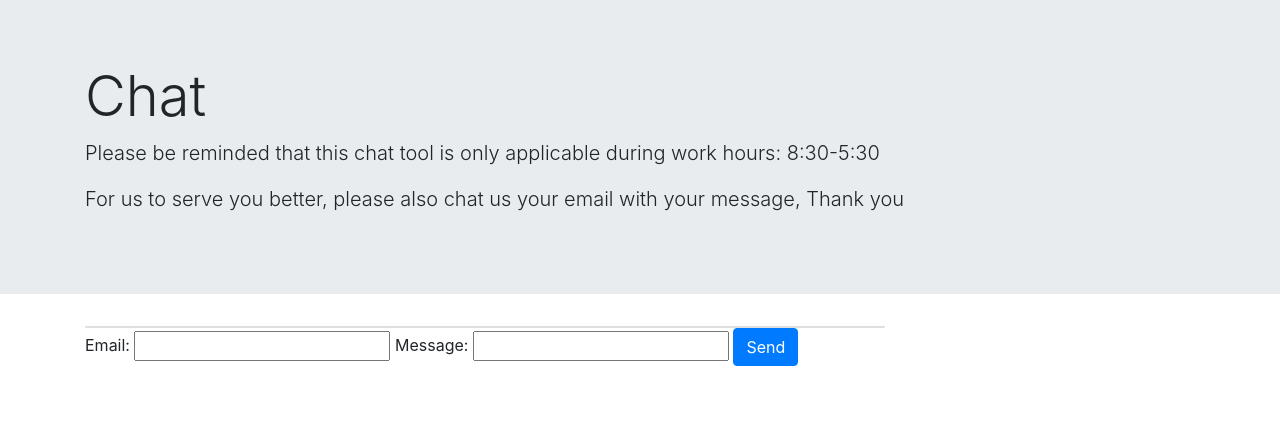
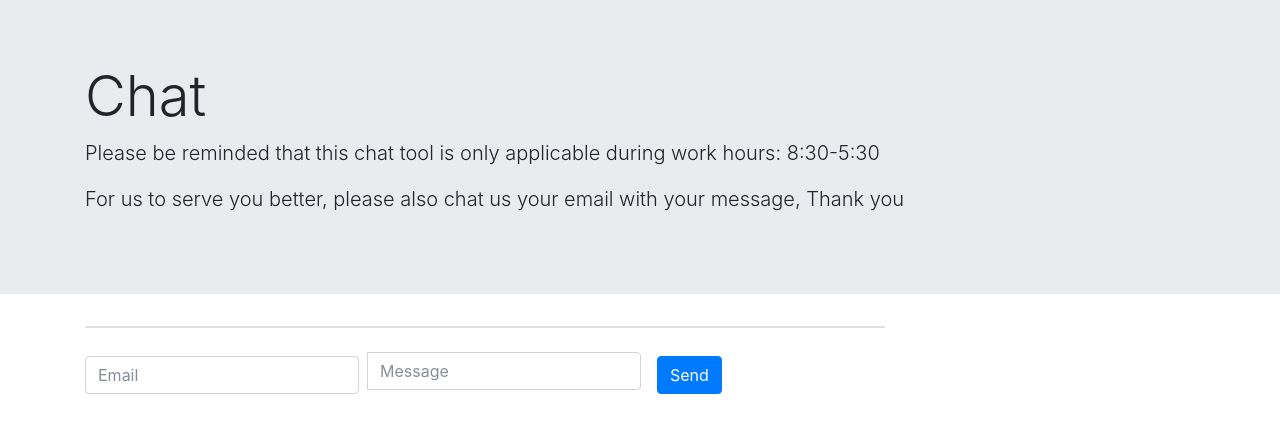
Before and after one commit to zobeltran/isproj2-fcth-crm, a Flask app: template app/promo/templates/chat.html in a window 1280 px wide. Shown: the part 57-490 px from the top of the page. Run offline with Flask 2, Linux system fonts and the light colour scheme; the template is opened without the code that fills it, so the values that code supplies are empty; some libraries are stand-ins or nearby versions.

Commit message:
Fixed Chat message box

```diff
--- a/app/promo/templates/chat.html
+++ b/app/promo/templates/chat.html
@@ -1,7 +1,7 @@
 {% extends 'layout.html' %}
 
 <!-- Title -->
-{% block title %} Packages {% endblock %}
+{% block title %} Chat Room {% endblock %}
 
 <!-- Navbar Block -->
 {% block navbar %}
@@ -81,8 +81,16 @@
     <div class="card" style="width: 50rem;">
         <ul class="list-group list-group-flush" id="message"></ul>
     </div>
-    Email: <input type="text" id="name">
-    Message: <input type="text" id="myMessage">
-    <button class="btn btn-primary" id="sendbutton">Send</button>
+    <br>
+    <div class="form-inline">
+        <label class="sr-only">Email:</label>
+        <input type="text" class="form-control mb-2 mr-sm-2" id="name" placeholder="Email">
+
+        <div class="input-group mb-2 mr-sm-2">
+            <label class="sr-only">Message:</label>
+            <input type="text" class="form-control mb-2 mr-sm-2" id="myMessage" placeholder="Message">
+        </div>
+        <button class="btn btn-primary mb-2" id="sendbutton">Send</button>
+    </div>
 </div>
 {% endblock %}
```
